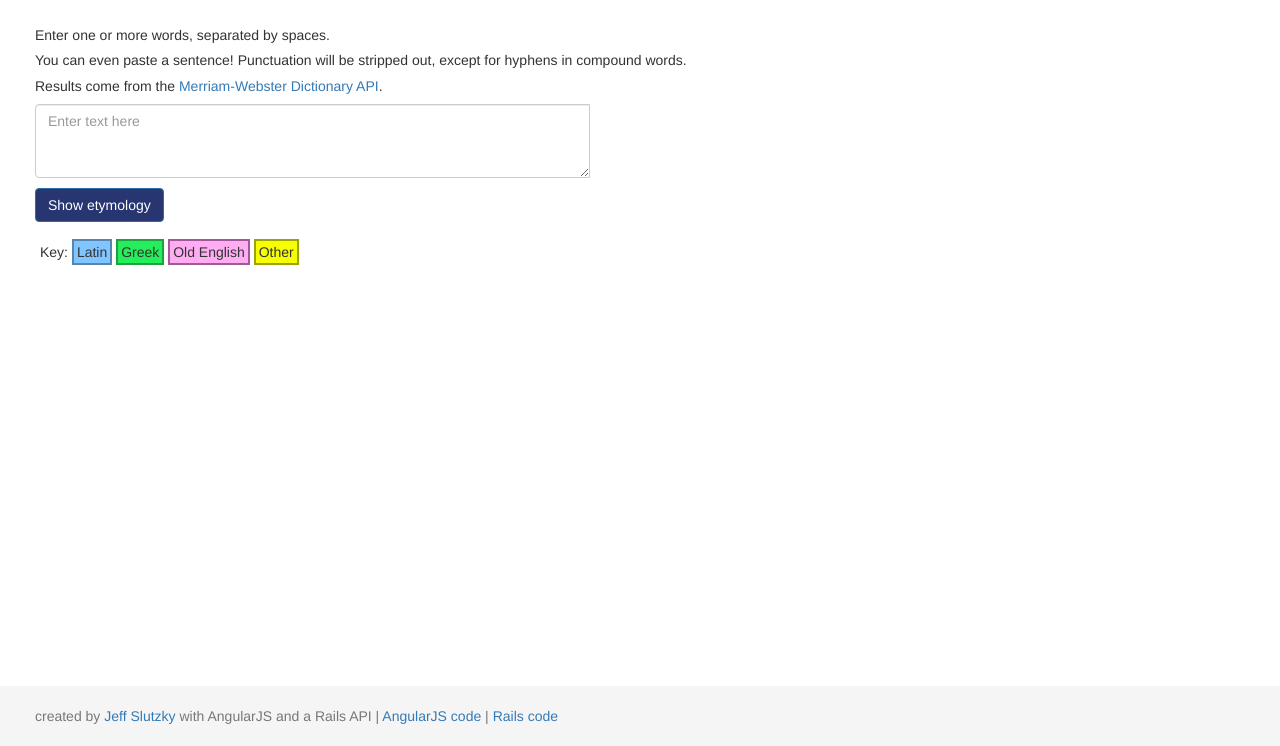
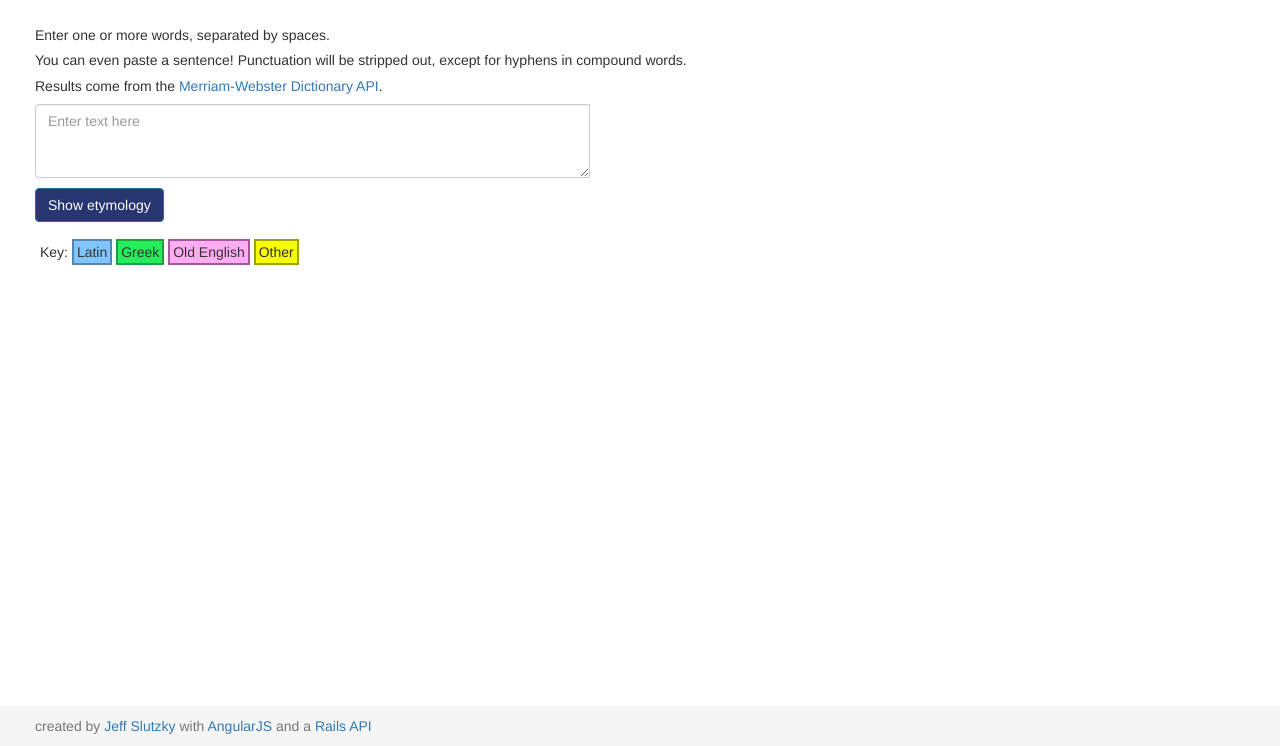
Before and after one commit to jeffslutzky/etymologizer-angular, a website: page app/index.html in a window 1280 px wide. Shown: the part 54-800 px from the top of the page. Drawn offline with nearby package versions, Linux system fonts and the light colour scheme.

Commit message:
adjust footer

```diff
--- a/app/app.css
+++ b/app/app.css
@@ -110,23 +110,15 @@ button {
 
 /* Sticky footer styles
 -------------------------------------------------- */
-html {
-  position: relative;
-  min-height: 100%;
-}
-body {
-  /* Margin bottom by footer height */
-  margin-bottom: 60px;
-}
 footer {
   position: absolute;
   bottom: 0;
   width: 100%;
   /* Set the fixed height of the footer here */
-  height: 60px;
+  height: 1.6;
   background-color: #f5f5f5;
 }
 
 footer p {
-  margin: 20px 0;
+  margin: 10px 0;
 }
--- a/app/index.html
+++ b/app/index.html
@@ -40,7 +40,7 @@
 
 <footer>
   <div class="container">
-    <p class="text-muted">created by <a href="http://www.jeffslutzky.com">Jeff Slutzky</a> with AngularJS and a Rails API | <a href="https://github.com/jeffslutzky/etymologizer-yeoman">AngularJS code</a> | <a href="https://github.com/jeffslutzky/etymologizer-rails-api">Rails code</a></p>
+    <p class="text-muted">created by <a href="http://www.jeffslutzky.com">Jeff Slutzky</a> with <a href="https://github.com/jeffslutzky/etymologizer-yeoman">AngularJS</a> and a <a href="https://github.com/jeffslutzky/etymologizer-rails-api">Rails API</a></p>
   </div>
 </footer>
 
```
